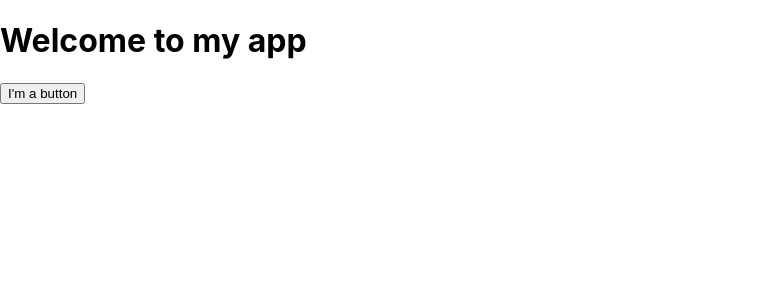
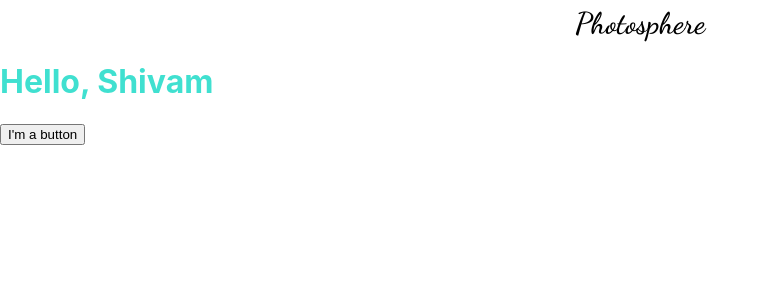
Before and after one commit to sid56rajawat/Photosphere, a React (Create React App) app in the folder client/: page / in a window 1280 px wide. Shown: the top 300 px of the page, without its empty margins (0-769 px from the left). Built offline with nearby package versions, Linux system fonts and the light colour scheme.

Commit message:
Add Logo component

```diff
--- a/client/src/App.css
+++ b/client/src/App.css
@@ -1,38 +1,3 @@
-.App {
-  text-align: center;
+.greeting {
+  color: turquoise;
 }
-
-.App-logo {
-  height: 40vmin;
-  pointer-events: none;
-}
-
-@media (prefers-reduced-motion: no-preference) {
-  .App-logo {
-    animation: App-logo-spin infinite 20s linear;
-  }
-}
-
-.App-header {
-  background-color: #282c34;
-  min-height: 100vh;
-  display: flex;
-  flex-direction: column;
-  align-items: center;
-  justify-content: center;
-  font-size: calc(10px + 2vmin);
-  color: white;
-}
-
-.App-link {
-  color: #61dafb;
-}
-
-@keyframes App-logo-spin {
-  from {
-    transform: rotate(0deg);
-  }
-  to {
-    transform: rotate(360deg);
-  }
-}
--- a/client/src/App.js
+++ b/client/src/App.js
@@ -1,11 +1,17 @@
+import "./App.css";
+
 function MyButton() {
   return <button>I'm a button</button>;
 }
 
+function Greeting(obj) {
+  return <h1 className="greeting">Hello, {obj.name}</h1>;
+}
+
 export default function MyApp() {
   return (
-    <div>
-      <h1>Welcome to my app</h1>
+    <div className="main">
+      <Greeting name="Shivam" age="20" />
       <MyButton />
     </div>
   );
--- /dev/null
+++ b/client/src/components/ui/Logo.js
@@ -0,0 +1,7 @@
+export default function Logo() {
+  return (
+    <div>
+      <p className="logo">Photosphere</p>
+    </div>
+  );
+}
--- a/client/src/index.css
+++ b/client/src/index.css
@@ -1,13 +1,23 @@
+@import url("https://fonts.googleapis.com/css2?family=Dancing+Script:wght@600&display=swap");
+
 body {
   margin: 0;
-  font-family: -apple-system, BlinkMacSystemFont, 'Segoe UI', 'Roboto', 'Oxygen',
-    'Ubuntu', 'Cantarell', 'Fira Sans', 'Droid Sans', 'Helvetica Neue',
+  font-family: -apple-system, BlinkMacSystemFont, "Segoe UI", "Roboto", "Oxygen",
+    "Ubuntu", "Cantarell", "Fira Sans", "Droid Sans", "Helvetica Neue",
     sans-serif;
   -webkit-font-smoothing: antialiased;
   -moz-osx-font-smoothing: grayscale;
 }
 
 code {
-  font-family: source-code-pro, Menlo, Monaco, Consolas, 'Courier New',
+  font-family: source-code-pro, Menlo, Monaco, Consolas, "Courier New",
     monospace;
 }
+
+.logo {
+  /* border: 1px solid; */
+  text-align: center;
+  font-family: "Dancing Script", cursive;
+  font-size: 30px;
+  margin: 5px 0px;
+}
--- a/client/src/index.js
+++ b/client/src/index.js
@@ -1,12 +1,14 @@
 import React from "react";
 import ReactDOM from "react-dom/client";
 import "./index.css";
+import Logo from "./components/ui/Logo";
 import MyApp from "./App";
 import reportWebVitals from "./reportWebVitals";
 
 const root = ReactDOM.createRoot(document.getElementById("root"));
 root.render(
   <React.StrictMode>
+    <Logo />
     <MyApp />
   </React.StrictMode>
 );
```
Also changed, not shown: 1 other file (tests, documents, lock files or other folders).
